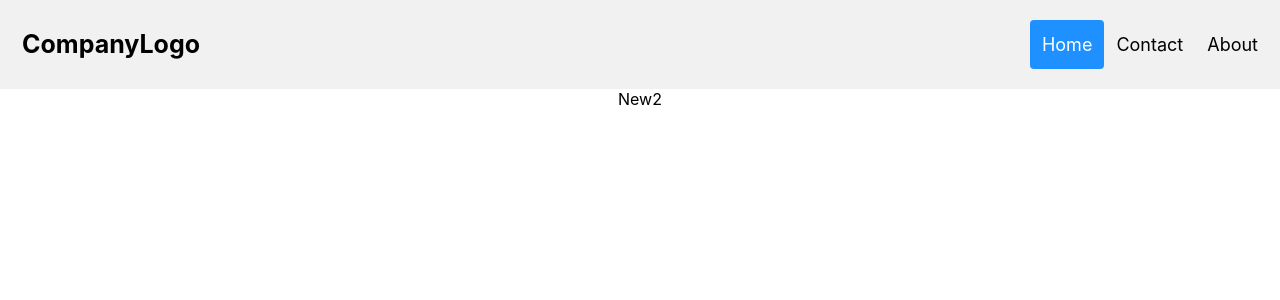
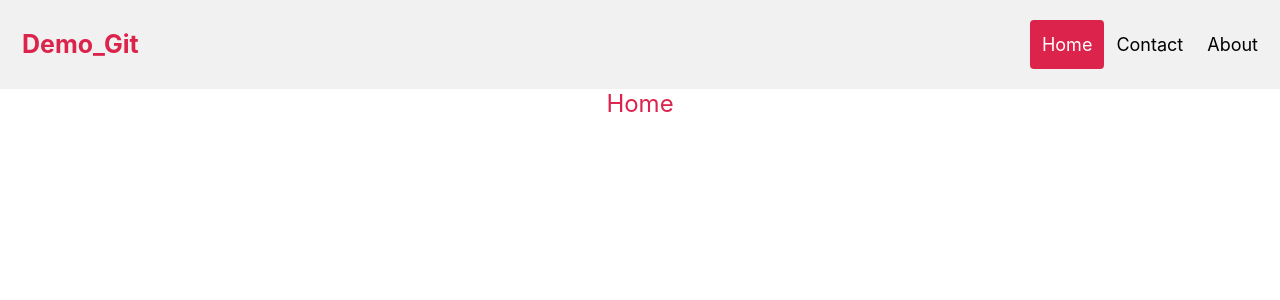
Before and after one commit to ntnhan1949/demo-git, a React (Create React App) app: page / in a window 1280 px wide. Shown: the top 300 px of the page. Built offline with nearby package versions, Linux system fonts and the light colour scheme.

Commit message:
Update App.js, New.js, New2.js, New.css file.

```diff
--- a/src/App.js
+++ b/src/App.js
@@ -1,13 +1,11 @@
 
 import './App.css';
 import New from './component/New';
-import New2 from './component/New2';
 
 function App() {
   return (
     <div className="App">
     <New />
-    <New2 />
     </div>
   );
 }
--- a/src/component/New.css
+++ b/src/component/New.css
@@ -21,17 +21,18 @@
 .header a.logo {
     font-size: 25px;
     font-weight: bold;
+    color: #DB234B;
 }
 
 /* Change the background color on mouse-over */
 .header a:hover {
-    background-color: #ddd;
+    background-color: #F5E6E9;
     color: black;
 }
 
 /* Style the active/current link*/
 .header a.active {
-    background-color: dodgerblue;
+    background-color: #DB234B;
     color: white;
 }
 
@@ -51,3 +52,8 @@
         float: none;
     }
 }
+
+.text {
+    color: #DB234B;
+    font-size: 24px;
+}
--- a/src/component/New.js
+++ b/src/component/New.js
@@ -1,17 +1,23 @@
-import React from 'react'
+import React, { useState } from 'react'
 import './New.css';
+import New2 from './New2';
 
 export default function New() {
+
+    const [ text, setText ] = useState("Home");
+    const [ active, setActive ] = useState(0);
+
     return (
-        <div className="component">
-            <div class="header">
-                <a href="#default" class="logo">CompanyLogo</a>
-                <div class="header-right">
-                    <a class="active" href="#home">Home</a>
-                    <a href="#contact">Contact</a>
-                    <a href="#about">About</a>
+        <div className="container-fluid">
+            <div className="header">
+                <a onClick={(e) => {setText("Demo Git"); setActive(true)}} href="#default" className="logo">Demo_Git</a>
+                <div className="header-right">
+                    <a onClick={(e) => {setText("Home"); setActive(0)}} className={active === 0  ? "active" : ""} href="#home">Home</a>
+                    <a onClick={(e) => {setText("Contact"); setActive(1)}} className={active === 1  ? "active" : ""} href="#contact">Contact</a>
+                    <a onClick={(e) => {setText("About"); setActive(2)}} className={active === 2  ? "active" : ""} href="#about">About</a>
                 </div>
             </div>
+            <New2 text={text} />
         </div>
     )
 }
--- a/src/component/New2.js
+++ b/src/component/New2.js
@@ -1,7 +1,8 @@
 import React from 'react'
 
-export default function New2() {
-  return (
-    <div>New2</div>
-  )
+export default function New2(props) {
+    const { text } = props;
+    return (
+        <div className='text'>{text}</div>
+    )
 }
```
